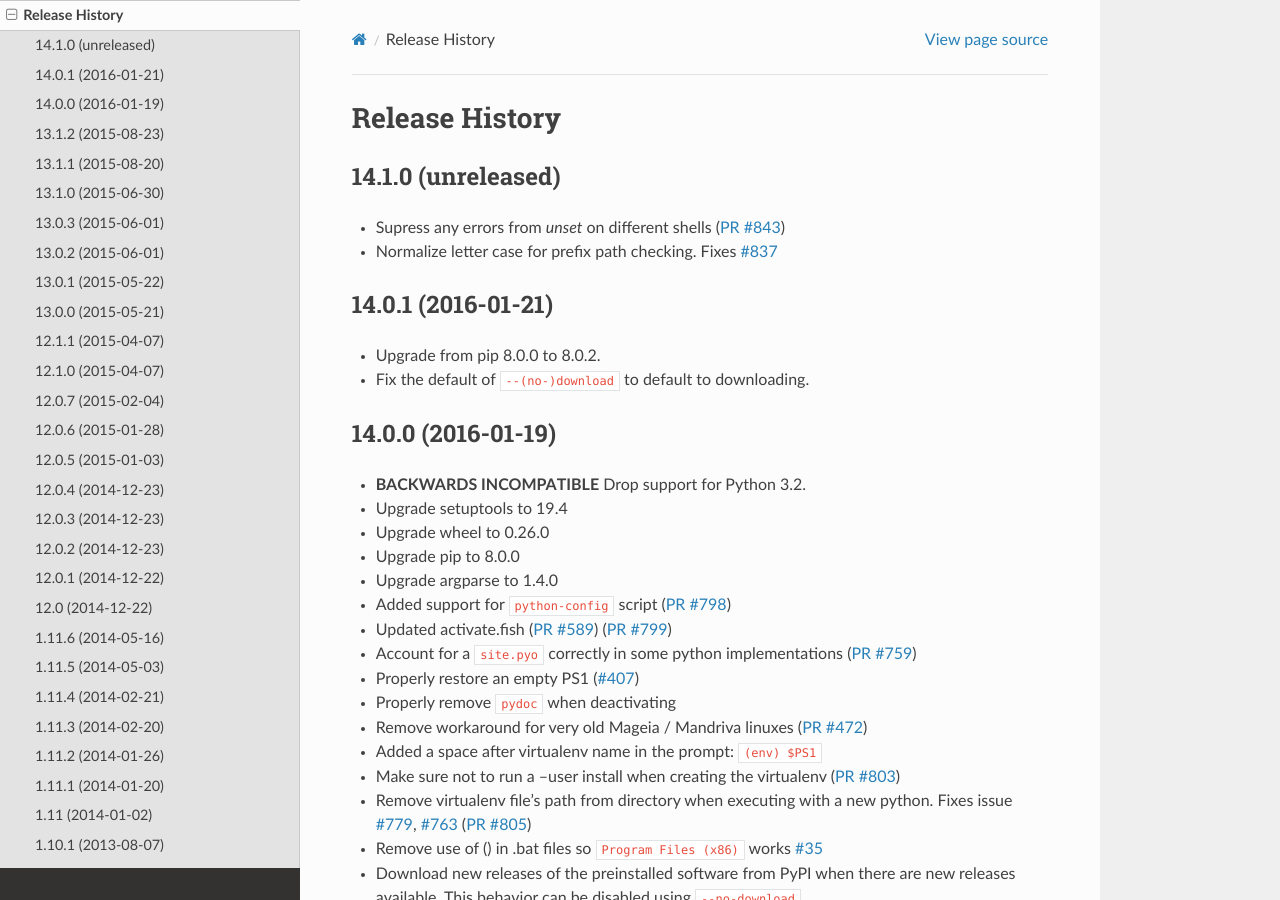
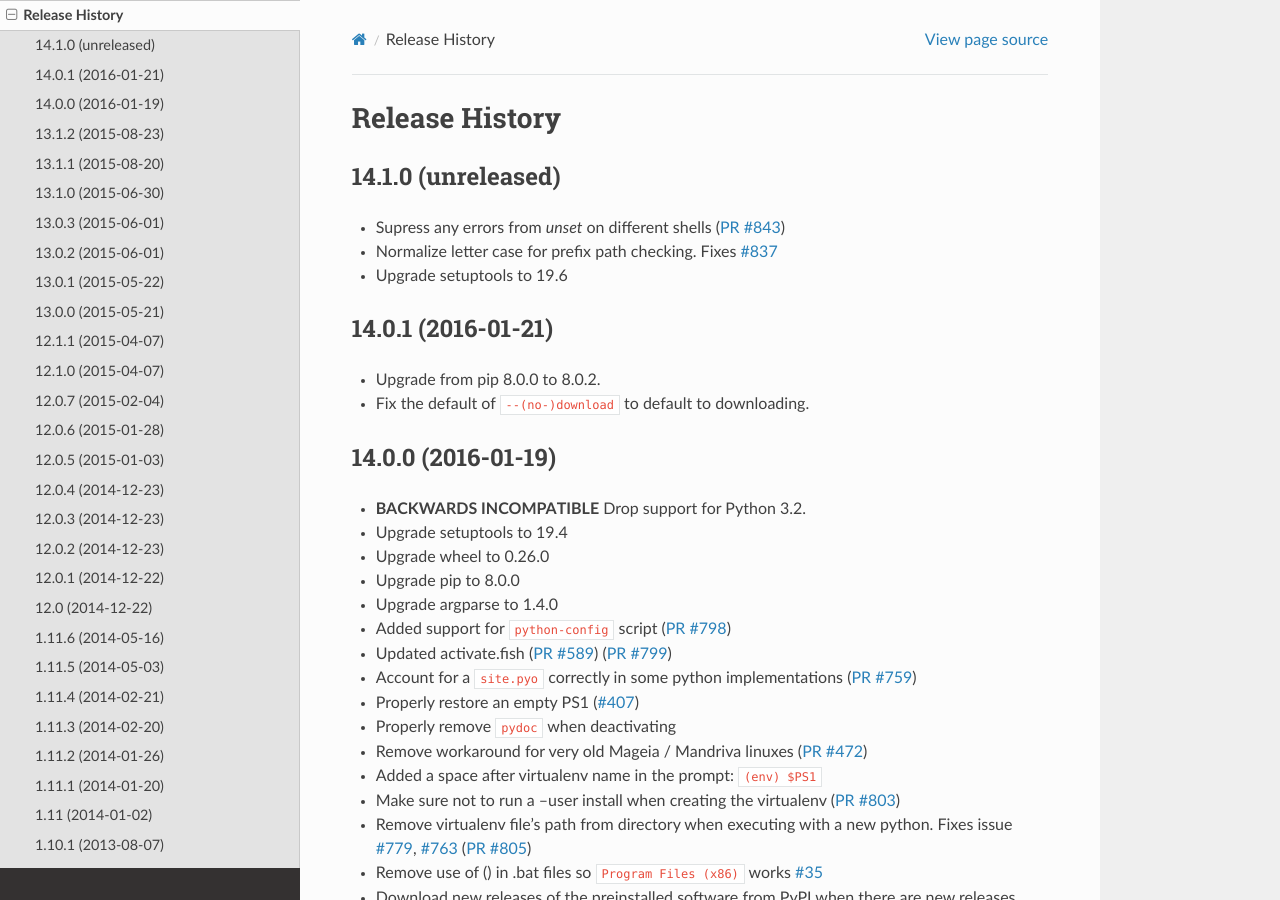
Before and after one commit to pypa/virtualenv, a Sphinx documentation site: the page built from docs/changes.rst, in a window 1280 px wide and 900 px high. Built offline with Sphinx 7.4.7 and the Read the Docs theme 2.0.0, drawn with Linux system fonts in a browser that asks for light colours.

Commit message:
Upgrade setuptools to 19.6

```diff
--- a/docs/changes.rst
+++ b/docs/changes.rst
@@ -7,6 +7,8 @@ Release History
 * Supress any errors from `unset` on different shells (:pull:`843`)
 
 * Normalize letter case for prefix path checking. Fixes :issue:`837`
+
+* Upgrade setuptools to 19.6
 
 14.0.1 (2016-01-21)
 -------------------
```
Also changed, not shown: 2 other files.
